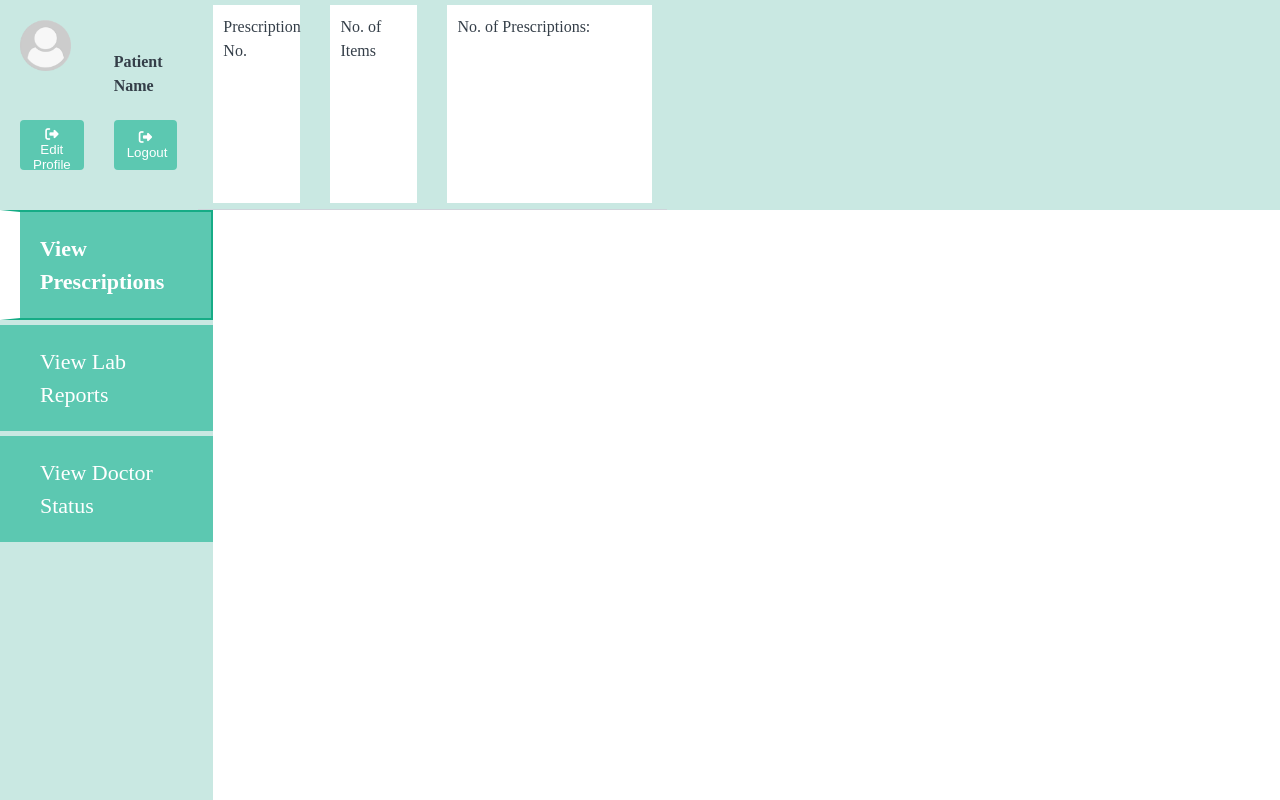
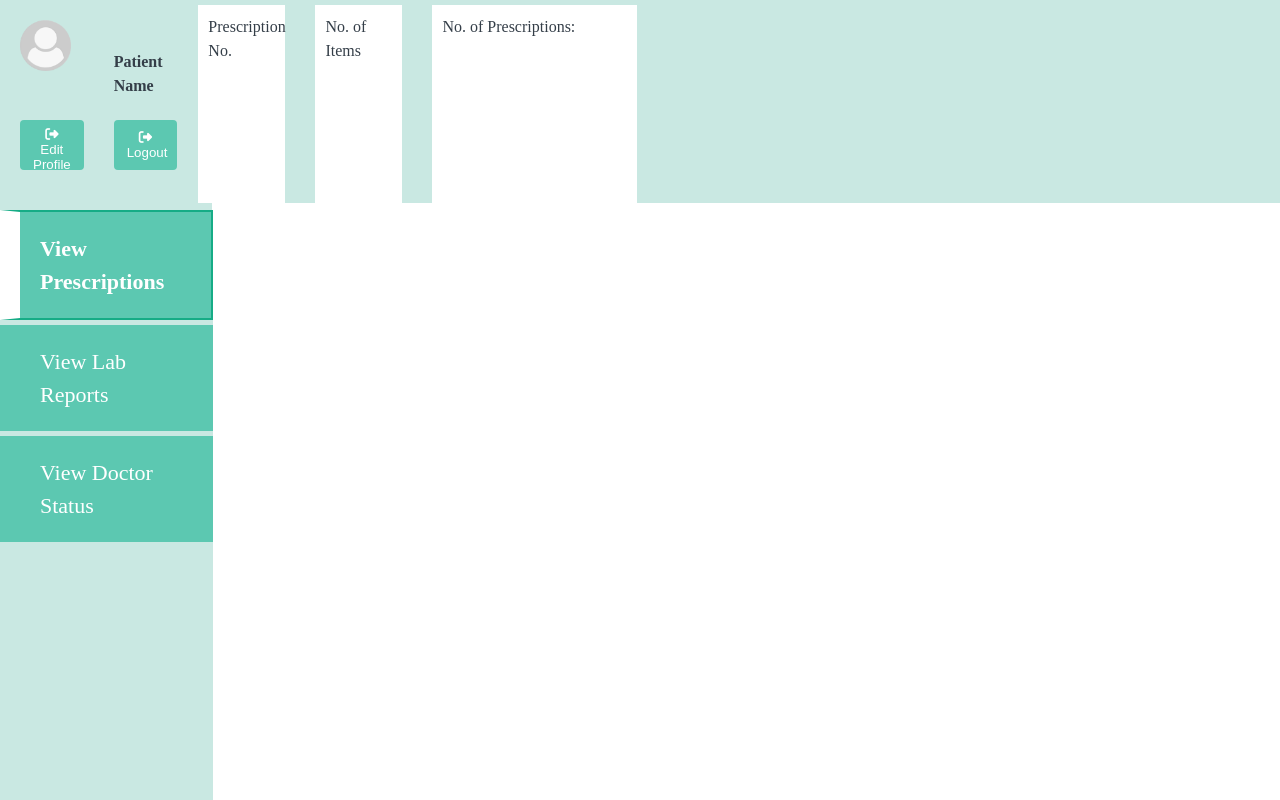
Before and after one commit to DinukaJ/Doctor-Patient-Medical-Record-Keeping-System, a PHP site: page /Patient/prescriptions.php in a window 1280 px wide. Run offline with PHP 8.4, Linux system fonts and the light colour scheme; the visitor is signed in with stand-in values (Sample User, id 1); data that the repository does not hold is empty; some libraries are stand-ins or nearby versions; some web fonts are replaced.

Commit message:
minor changes

```diff
--- a/Patient/prescriptions.php
+++ b/Patient/prescriptions.php
@@ -33,10 +33,8 @@ else
             <!-- Getting Side Nav -->
             <?php getSideNav("prescribe")?>
 
-            <div class="c-12 c-l-10 rightContainer" style="padding-left:0px; padding-right:0px;">
-                <!-- <div class="upperPart2"> -->
-                    <div class="row" style="background-color: #c9e8e2;">
-                <div class="upperPart2">
+            <div class="c-12 c-l-10" style="padding-left:0px; padding-right:0px;">
+                <div class="row" style="background-color: #c9e8e2;">
                     <div class="upperFirst row">
                         <div class="c-12 c-l-3">
                              <div class="box ">
@@ -59,7 +57,6 @@ else
                         </div>
                     </div>
                 </div>
-                <!-- </div> -->
                 <?php
                 $res=$patient->getPatients();
                 $i=1;
```
